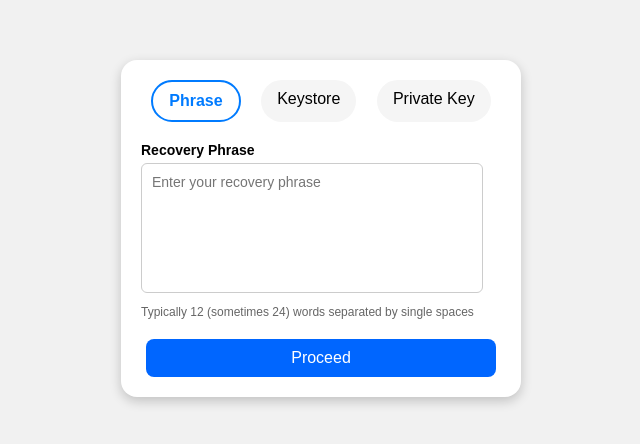
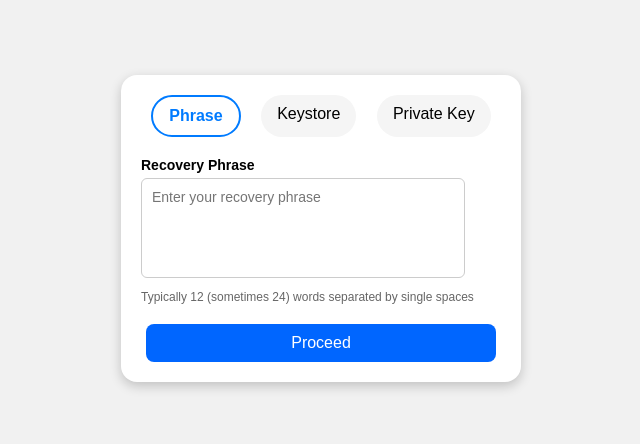
Before and after one commit to rrloaty/Netradapps, a plain HTML site: page fill.html in a window 1280 px wide. Shown: the part 172-616 px from the top of the page, without its empty margins (319-959 px from the left). Drawn offline with Linux system fonts and the light colour scheme.

Commit message:
Update fill.html

```diff
--- a/fill.html
+++ b/fill.html
@@ -44,8 +44,8 @@
       font-weight: bold;
     }
     textarea {
-      width: 95%;
-      height: 130px;
+      width: 90%;
+      height: 100px;
       padding: 10px;
       border-radius: 6px;
       border: 1px solid #ccc;
```
